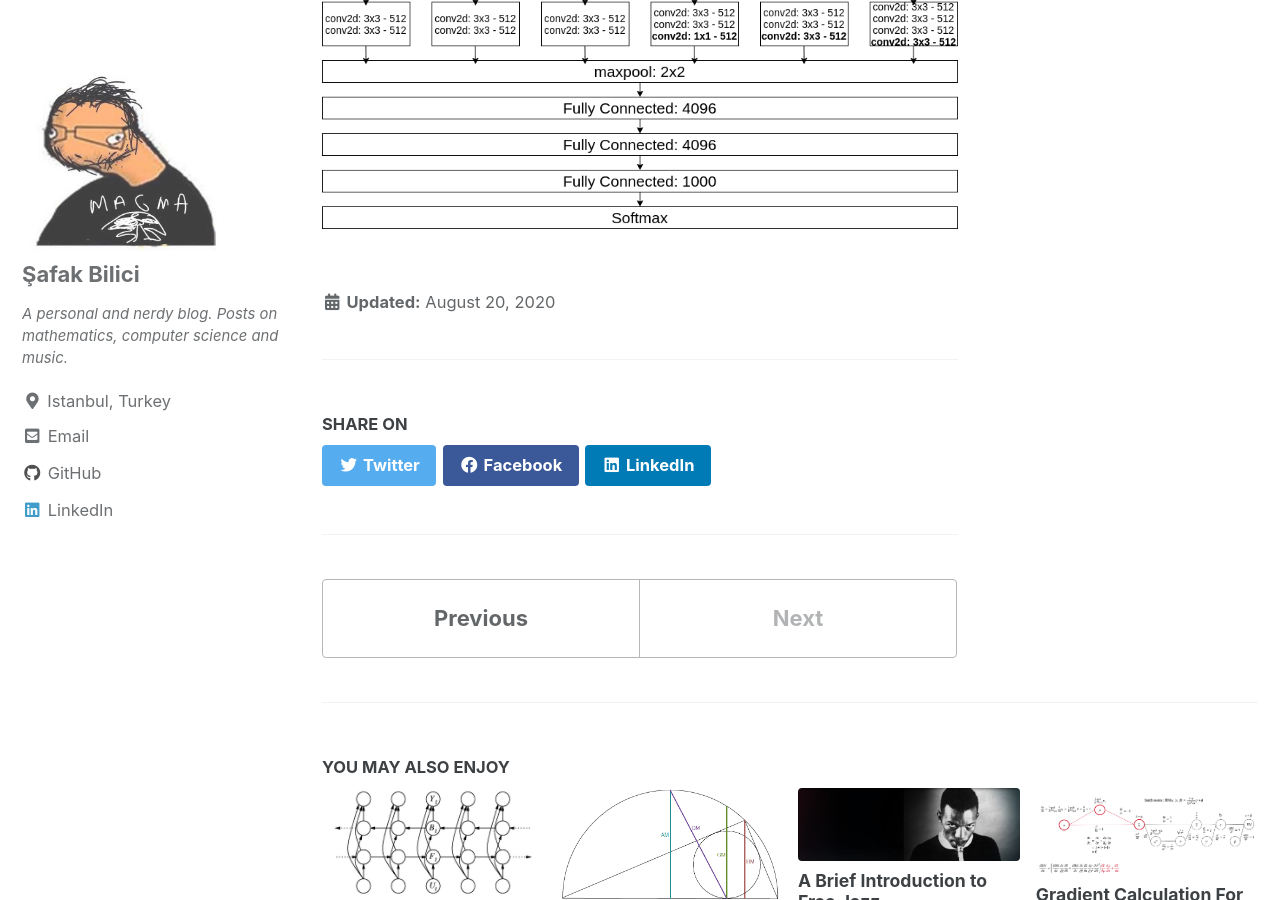
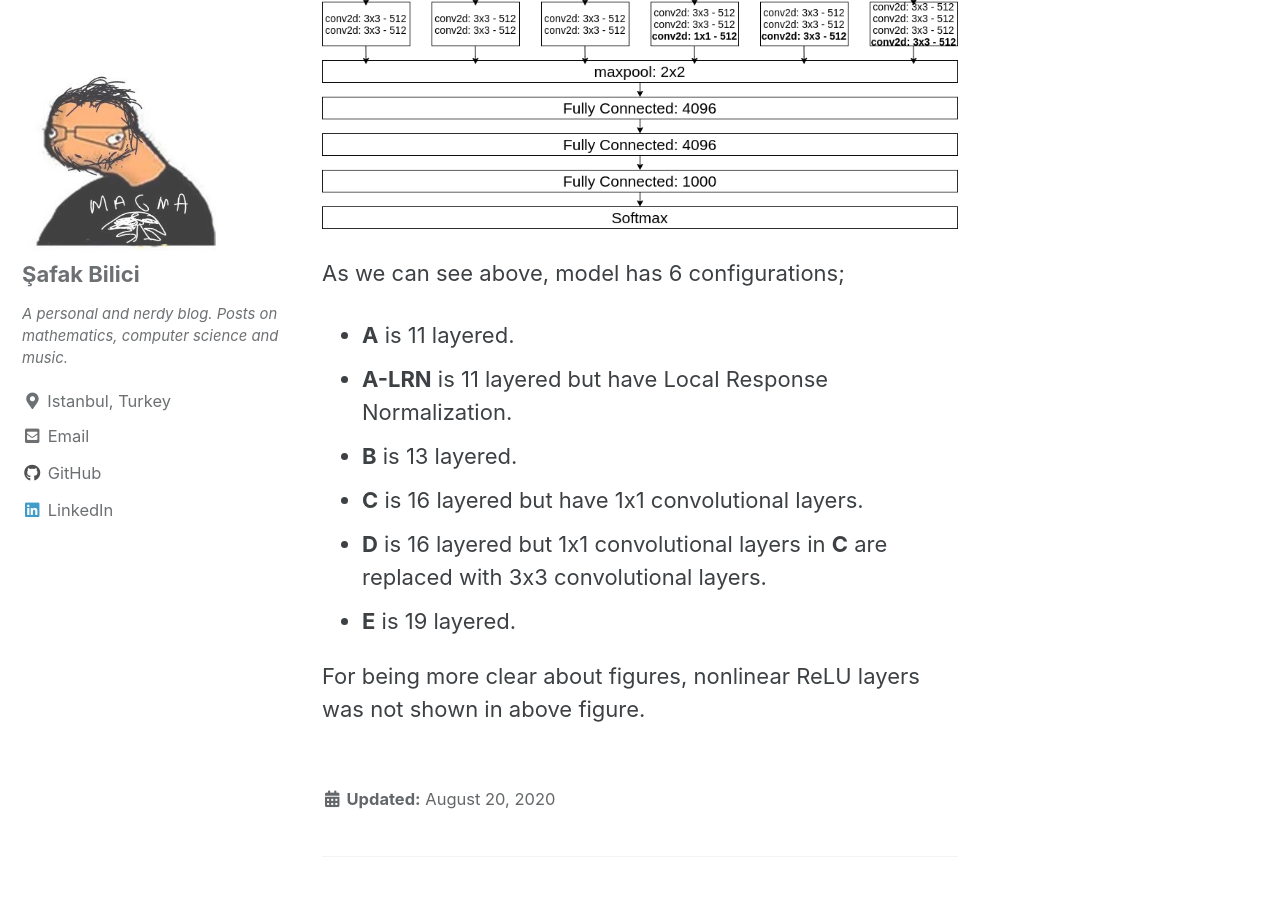
Before and after one commit to safakkbilici/safakkbilici.github.io, a Jekyll site: the page built from _posts/2020-08-20-summary-vggnet.md, in a window 1280 px wide and 900 px high, scrolled down 2751 px. Built offline with Jekyll 4.4.1, drawn with Linux system fonts in a browser that asks for light colours; cached includes are drawn as plain includes.

Commit message:
configs added

```diff
--- a/_posts/2020-08-20-summary-vggnet.md
+++ b/_posts/2020-08-20-summary-vggnet.md
@@ -34,3 +34,14 @@ The ImageNet 2014 dataset includes images of 1000 classes and split into three s
 # Model Architecture and Configurations
 
 ![test image size](/images/vgg/arch3.png){:height="100%" width="100%"}
+
+As we can see above, model has 6 configurations;
+
+* **A** is 11 layered.
+* **A-LRN** is 11 layered but have Local Response Normalization.
+* **B** is 13 layered.
+* **C** is 16 layered but have 1x1 convolutional layers.
+* **D** is 16 layered but 1x1 convolutional layers in **C** are replaced with 3x3 convolutional layers.
+* **E** is 19 layered.
+
+For being more clear about figures, nonlinear ReLU layers was not shown in above figure.
```
